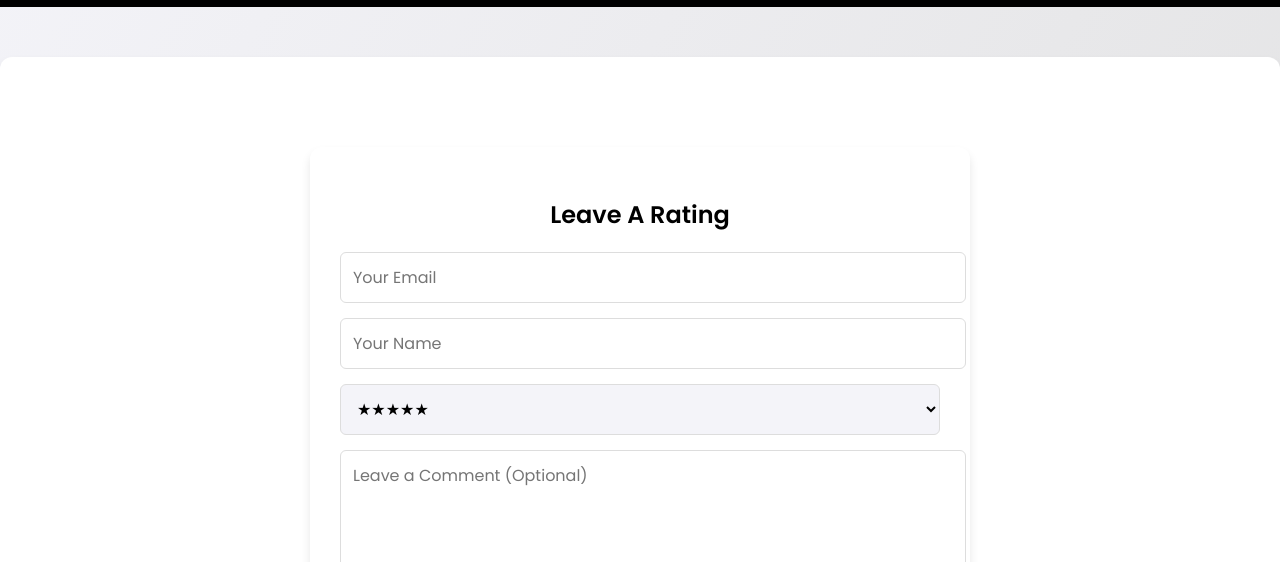
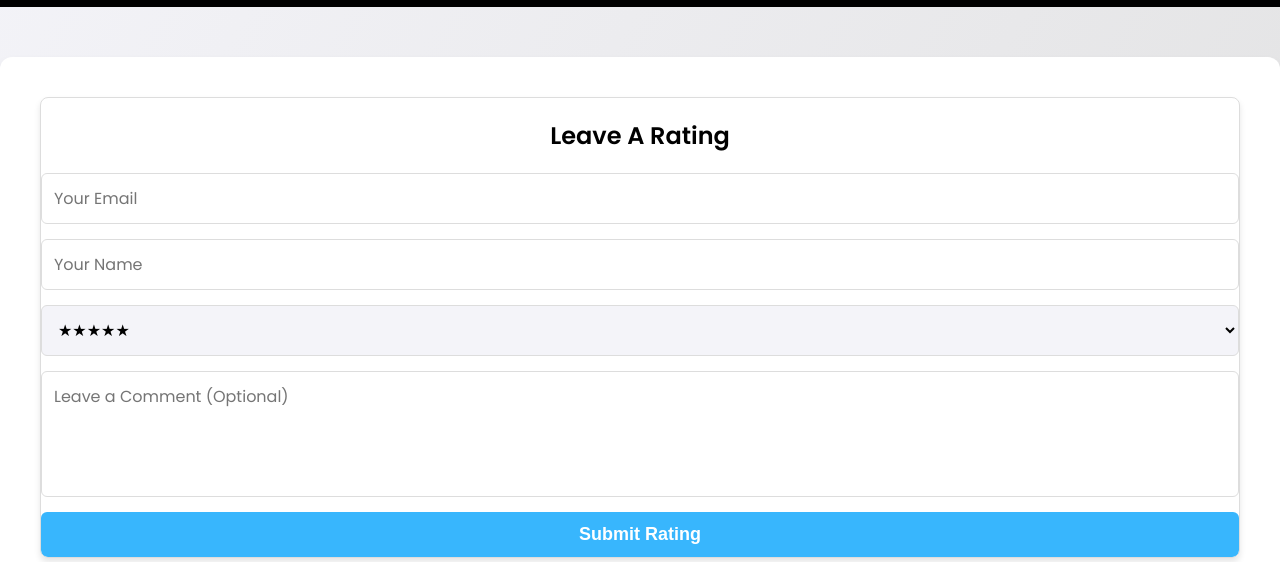
Before and after one commit to manu0211/Student-Voice-Initiative, a plain HTML site: page index.html in a window 1280 px wide. Both pictures are taken after a click on the link "RATINGS". Shown: the part 238-800 px from the top of the page. Drawn offline with Linux system fonts and the light colour scheme; no server answers.

Commit message:
Update index.html

```diff
--- a/index.html
+++ b/index.html
@@ -255,17 +255,6 @@
         .social-links a img:hover {
             transform: scale(1.2);
         }
-        .rating-container {
-            display: flex;
-            flex-direction: column;
-            align-items: center;
-            padding: 30px;
-            background: white;
-            border-radius: 12px;
-            box-shadow: 0 6px 10px rgba(0, 0, 0, 0.1);
-            max-width: 600px;
-            margin: 50px auto;
-        }
         .rating-form {
             display: flex;
             flex-direction: column;
@@ -275,7 +264,7 @@
         .rating-form input,
         .rating-form select,
         .rating-form textarea {
-            width: 100%;
+            width: 95%%;
             padding: 12px;
             border: 1px solid #ddd;
             border-radius: 6px;
@@ -429,7 +418,7 @@
     </section>
 
     <section id="pagerating">
-        <div class="rating-container">
+        <div class="container">
             <h2>Leave A Rating</h2>
             <form id="ratingForm" class="rating-form">
                 <input type="email" id="email" placeholder="Your Email" required>
```
